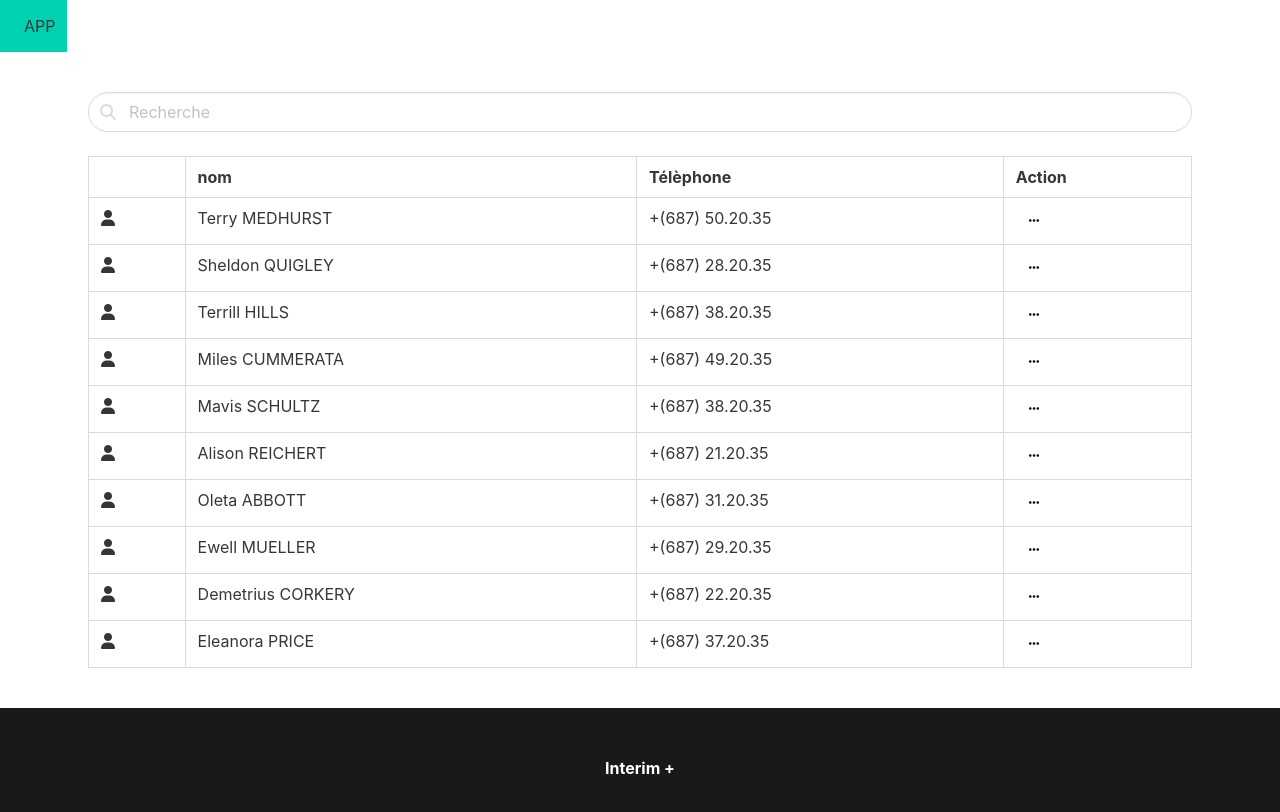
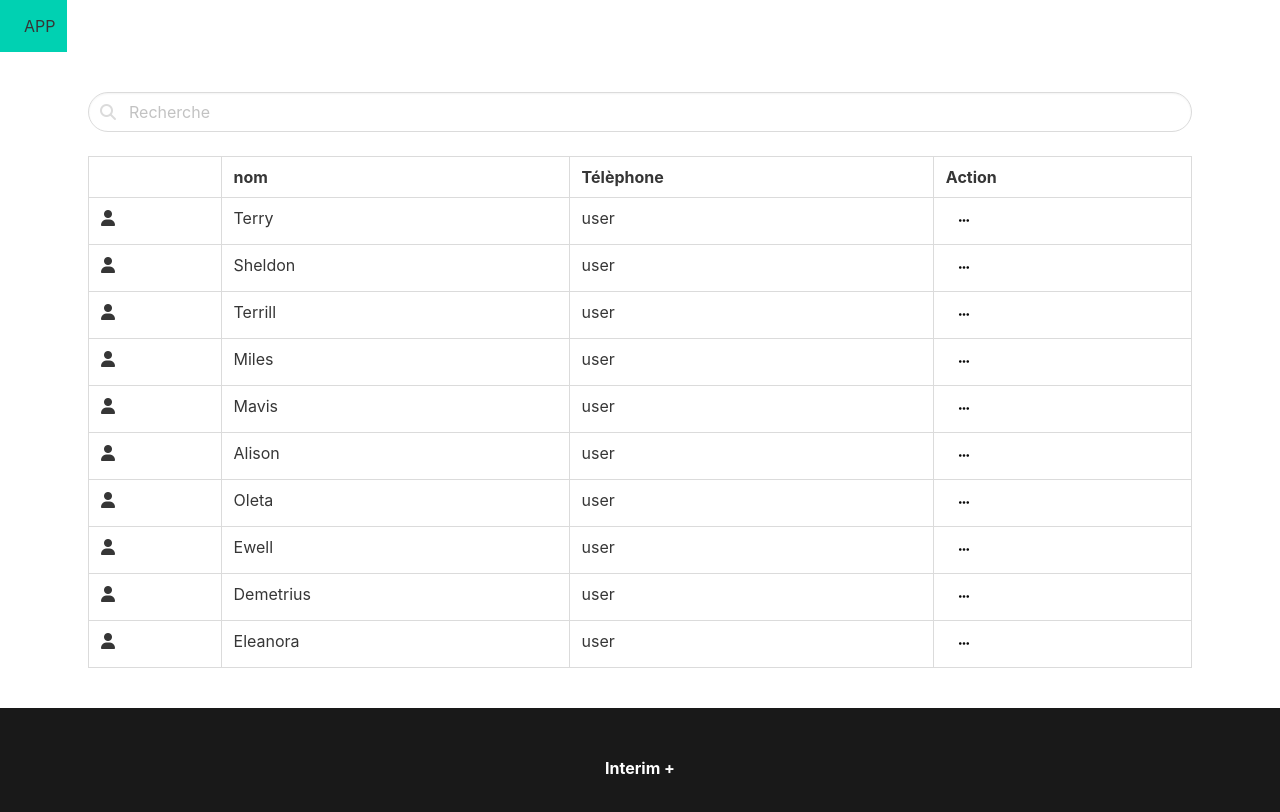
Before and after one commit to stoyann-open-classrooms/test_interim, a SvelteKit app: page / in a window 1280 px wide. Shown: the top 812 px of the page. Built offline with nearby package versions, Linux system fonts and the light colour scheme.

Commit message:
props components

```diff
--- a/src/components/UserCard.svelte
+++ b/src/components/UserCard.svelte
@@ -1,4 +1,22 @@
+<script>
 
-<div class="modal is-active p-5 ">
-   <slot></slot>
+	export /**
+	 * @type {{  firstName: string; lastName: string; id: number;  }}
+	 */ let item;
+</script>
+<div class="modal  p-5 ">
+    <div class="modal-background" />
+	<div class="modal-card">
+		<header class="modal-card-head">
+
+			<button class="delete" aria-label="close" />
+		</header>
+		<section class="modal-card-body">
+			<!-- Content ... -->
+			<div class="contact">
+				<p>{item.firstName}</p>
+			</div>
+		</section>
+		<footer class="modal-card-foot" />
+	</div>
   </div>
--- a/src/components/UserItem.svelte
+++ /dev/null
@@ -1,32 +0,0 @@
-<script>
-
-import UserCard from "./UserCard.svelte";
-
-
-    export /**
-* @type {{  firstName: string; lastName: string; id: number;  }}
-*/
-     let item
-    const closeModal = (/** @type {number} */ itemId) => {
-     console.log(itemId);
-    }
-    </script>
-
-    <UserCard>
-        <div class="modal-background"></div>
-        <div class="modal-card">
-          <header class="modal-card-head">
-            <!-- <p class="modal-card-title">{user[0].firstName + " " + user[0].lastName } </p> -->
-            <button on:click={ () => closeModal(item.id)} class="delete" aria-label="close"></button>
-        </header>
-        <section class="modal-card-body">
-            <!-- Content ... -->
-            <div class="contact">
-               <p>{item.firstName + " " + item.lastName}</p>
-            </div>
-          </section>
-          <footer class="modal-card-foot">
-
-          </footer>
-        </div>
-    </UserCard>
--- /dev/null
+++ b/src/components/UserLigne.svelte
@@ -0,0 +1,19 @@
+<script>
+import UserCard from "./UserCard.svelte";
+
+	export /**
+	 * @type {{  firstName: string; lastName: string; id: number;  }}
+	 */ let item;
+
+
+</script>
+
+<tr>
+	<td><i class="fa-solid fa-user" /></td>
+	<td>{item.firstName}</td>
+	<td>user</td>
+	<td>
+		<button on:click={() => console.log(item.id)} class="button is-white is-small"><i class="fa-solid fa-ellipsis" /></button>
+	</td>
+    <UserCard {item}/>
+</tr>
--- a/src/components/UserList.svelte
+++ b/src/components/UserList.svelte
@@ -1,11 +1,11 @@
 <script lang="ts">
 
-import UserItem from './UserItem.svelte';
-  export let users: any[] = []
+import UserLigne from './UserLigne.svelte';
+	export let users: any[] = [];
 
-console.log(users);
+	console.log(users);
 
-		/**
+	/**
 	 * Open / close modal
 	 *
 	 * @returns bool
@@ -30,8 +30,6 @@ console.log(users);
 		let formatName = `${first + ' ' + last}`;
 		return formatName;
 	}
-
-
 </script>
 
 <table class="table is-bordered is-fullwidth mb-4 mt-5">
@@ -45,19 +43,8 @@ console.log(users);
 	</thead>
 	<tbody>
 		{#each users as user (user.id)}
-			<tr>
-				<td><i class="fa-solid fa-user" /></td>
-				<td>{formateName(user.firstName, user.lastName)} </td>
-				<td>{user.telephone}</td>
-				<td>
-					<button on:click={toggle} class="button is-white is-small"
-						><i class="fa-solid fa-ellipsis" /></button
-					>
-				</td>
-			</tr>
-      {#if toggleModal}
-        <UserItem item={user}/>
-      {/if}
+
+			<UserLigne item={user}/>
 		{/each}
 	</tbody>
 </table>
--- a/src/routes/+layout.svelte
+++ b/src/routes/+layout.svelte
@@ -81,7 +81,6 @@
 </script>
 
 <Header />
-<slot />
 <main class="container p-5">
 	<SearchBar />
 	<UserList {users}/>
```
